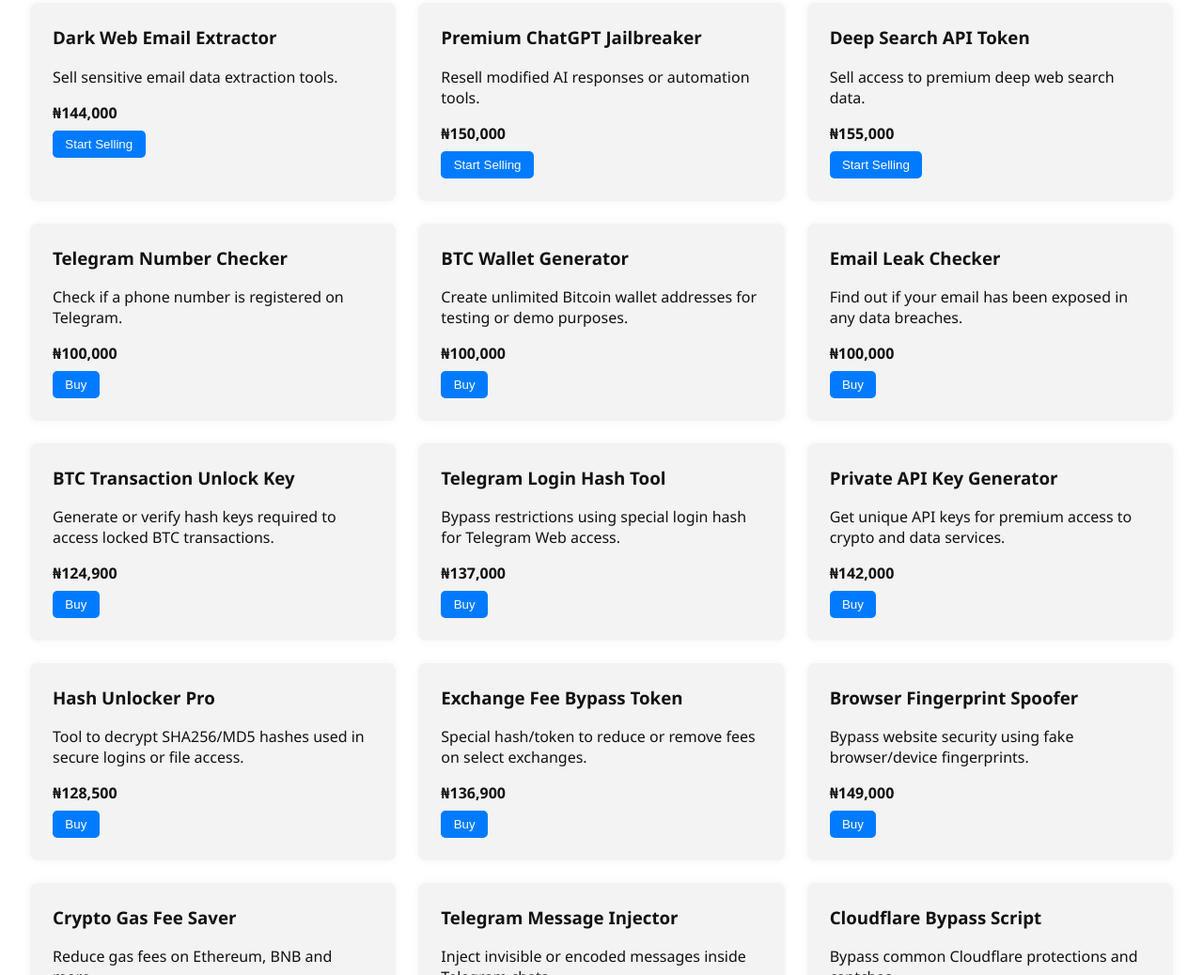
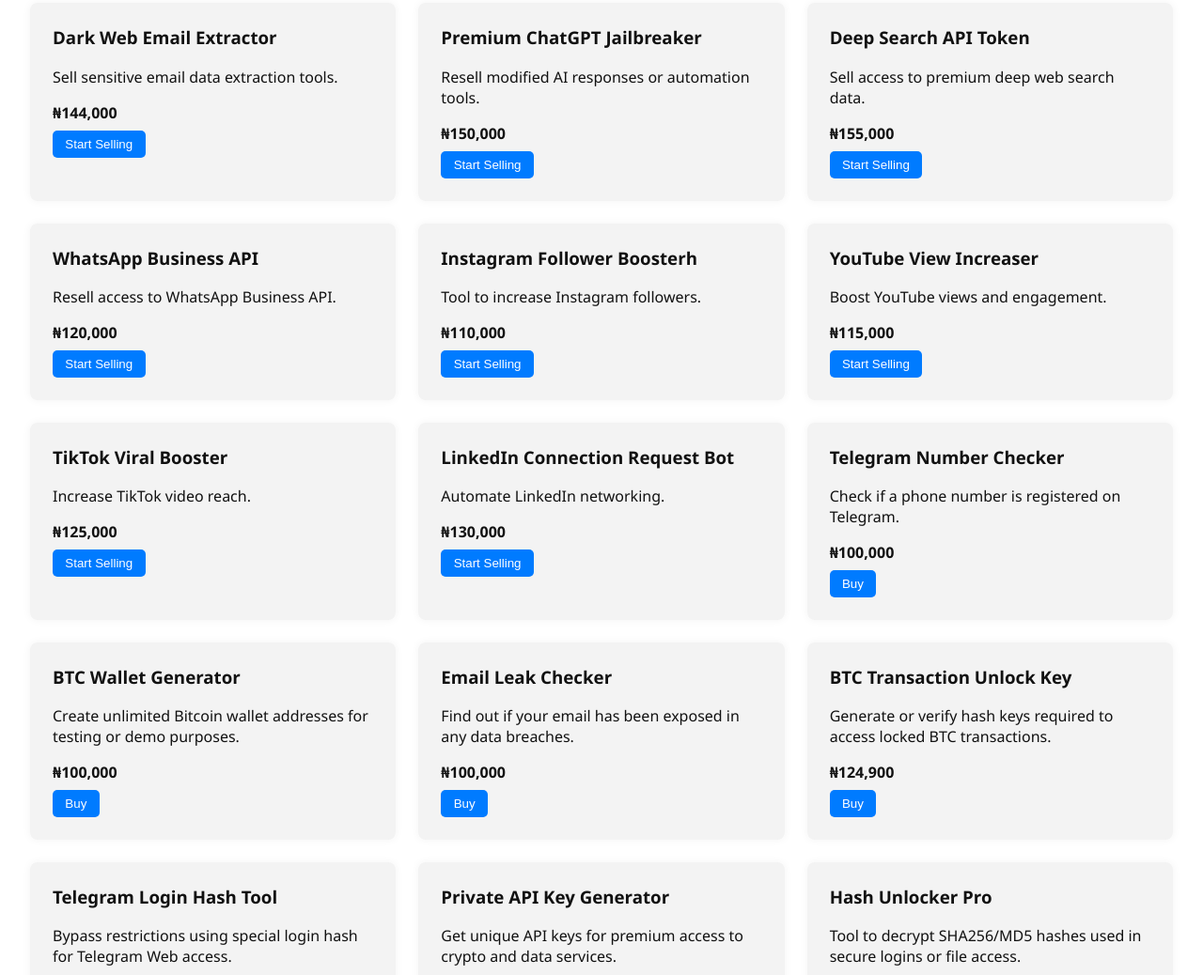
Before and after one commit to Phi-star/affiliate2, a website: page index.html in a window 1280 px wide. Shown: the part 1281-2319 px from the top of the page at 94% size. Drawn offline with Linux system fonts and the light colour scheme.

Commit message:
Update index.html

```diff
--- a/index.html
+++ b/index.html
@@ -119,7 +119,39 @@
       <p class="price">₦155,000</p>
       <button onclick="handleClick(15)">Start Selling</button>
     </div>
+  <div class="product">
+      <h3>WhatsApp Business API</h3>
+      <p>Resell access to WhatsApp Business API.</p>
+      <p class="price">₦120,000</p>
+      <button onclick="handleClick(16)">Start Selling</button>
+    </div>
+    <div class="product">
+      <h3>Instagram Follower Boosterh</h3>
+      <p>Tool to increase Instagram followers.</p>
+      <p class="price">₦110,000</p>
+      <button onclick="handleClick(17)">Start Selling</button>
+    </div>
+    <div class="product">
+      <h3>YouTube View Increaser</h3>
+      <p>Boost YouTube views and engagement.</p>
+      <p class="price">₦115,000</p>
+      <button onclick="handleClick(18)">Start Selling</button>
+    </div>
+    <div class="product">
+      <h3>TikTok Viral Booster</h3>
+      <p>Increase TikTok video reach.</p>
+      <p class="price">₦125,000</p>
+      <button onclick="handleClick(19)">Start Selling</button>
+    </div>
+    <div class="product">
+      <h3>LinkedIn Connection Request Bot</h3>
+      <p>Automate LinkedIn networking.</p>
+      <p class="price">₦130,000</p>
+      <button onclick="handleClick(20)">Start Selling</button>
+    </div>
   </main>
+
+
 
   <!-- Purchase Modal -->
   <div id="modal" class="modal hidden">
@@ -164,4 +196,4 @@
 
   <script src="index.js"></script>
 </body>
-</html>
+      </html>
```
